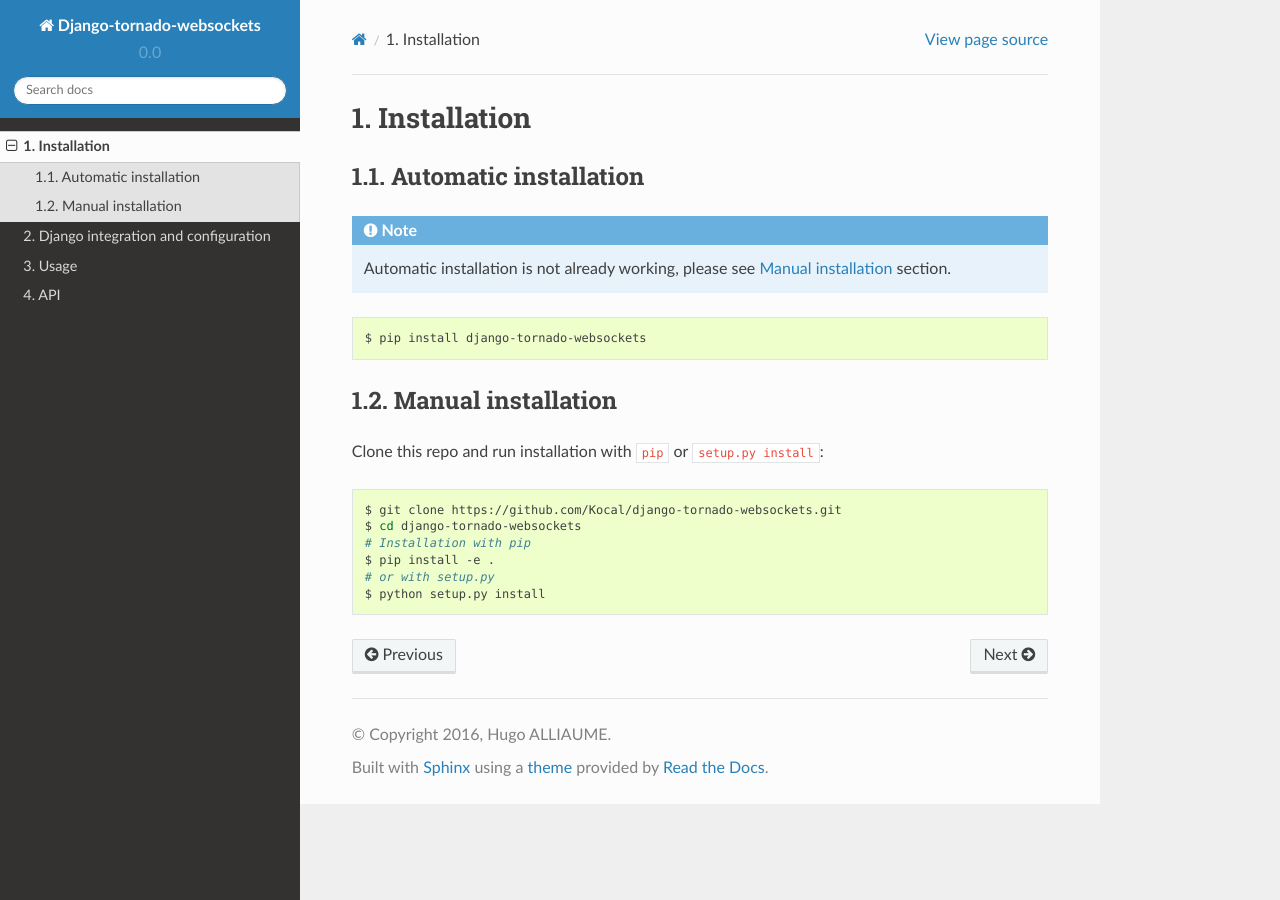
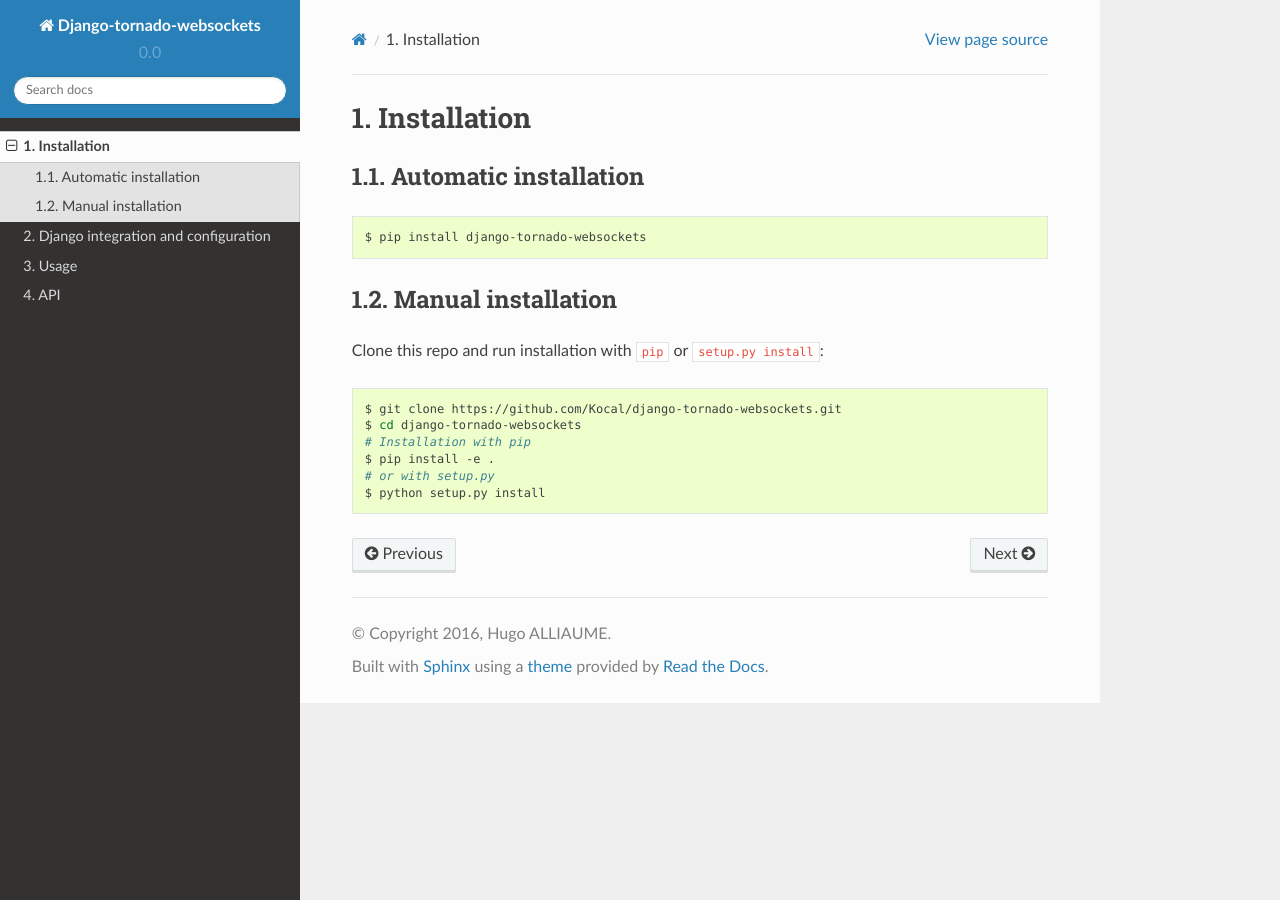
Before and after one commit to onysos/django-tornado-websockets, a Sphinx documentation site: the page built from docs/source/installation.rst, in a window 1280 px wide. Built offline with Sphinx 7.4.7 and the Read the Docs theme 2.0.0, drawn with Linux system fonts in a browser that asks for light colours.

Commit message:
Sphinx/doc: remove a note since automatic installation is working

```diff
--- a/docs/source/installation.rst
+++ b/docs/source/installation.rst
@@ -3,8 +3,6 @@
 
 Automatic installation
 ----------------------
-
-.. note:: Automatic installation is not already working, please see `Manual installation`_ section.
 
 .. code-block:: bash
 
```
